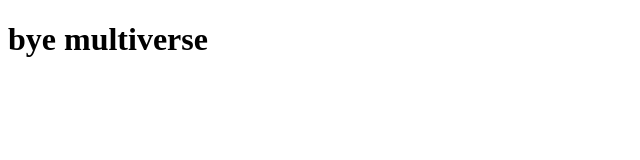
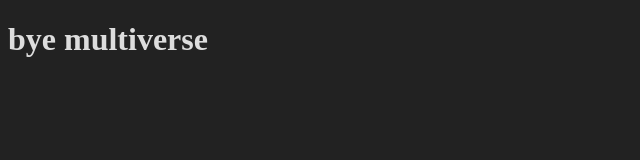
Before and after one commit to hwzieba/hwzieba.github.io, a plain HTML site: page index.html in a window 1280 px wide. Shown: the whole page, without its empty margins (0-640 px from the left). Drawn offline with Linux system fonts and the light colour scheme.

Commit message:
Fix link tag attribute from 'ref' to 'rel'

```diff
--- a/index.html
+++ b/index.html
@@ -2,7 +2,7 @@
 <html>
   <head>
     <title>bye multiverse</title>
-    <link ref="stylesheet" href="style.css">
+    <link rel="stylesheet" href="style.css">
   </head>
   <body>
     <h1>bye multiverse</h1>
```
